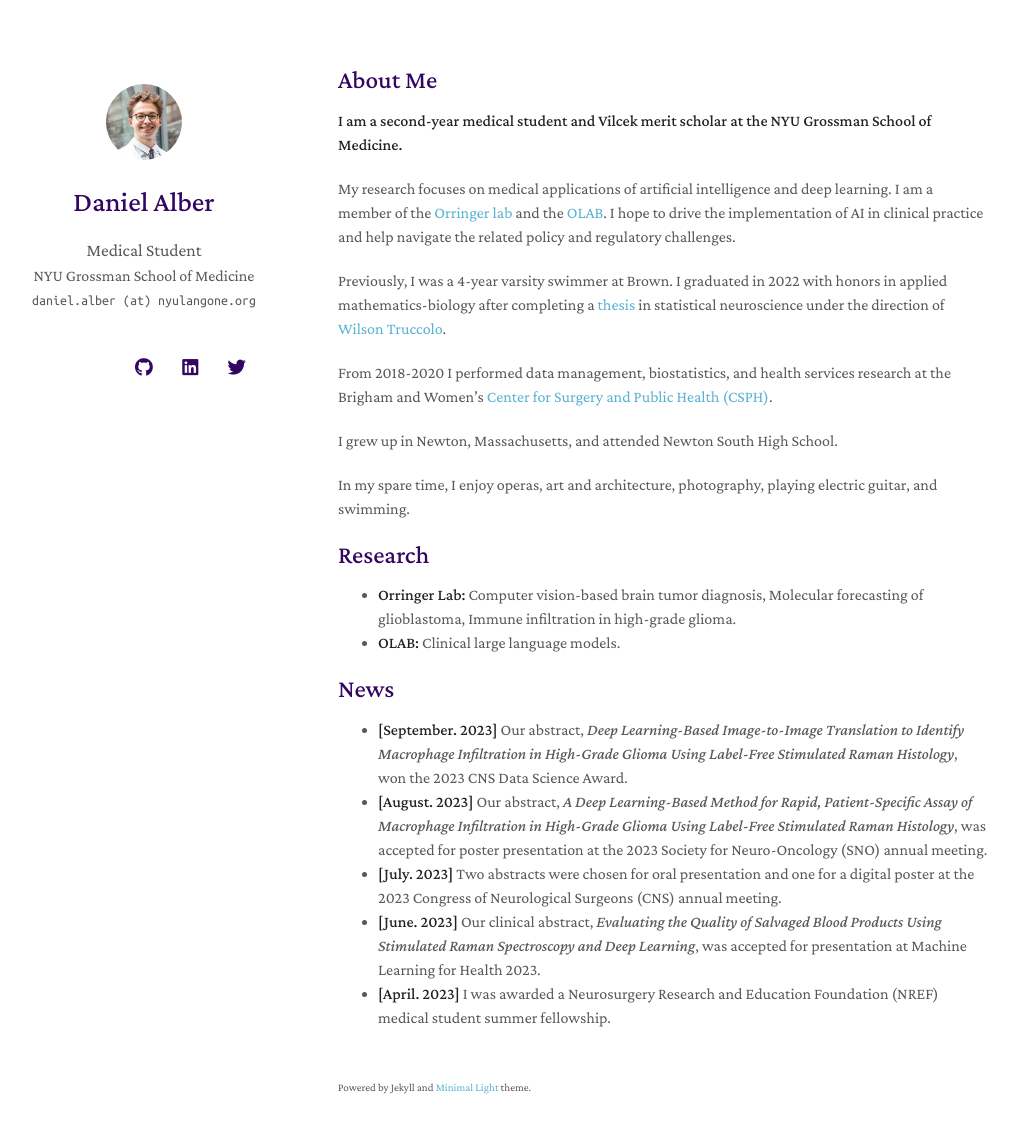
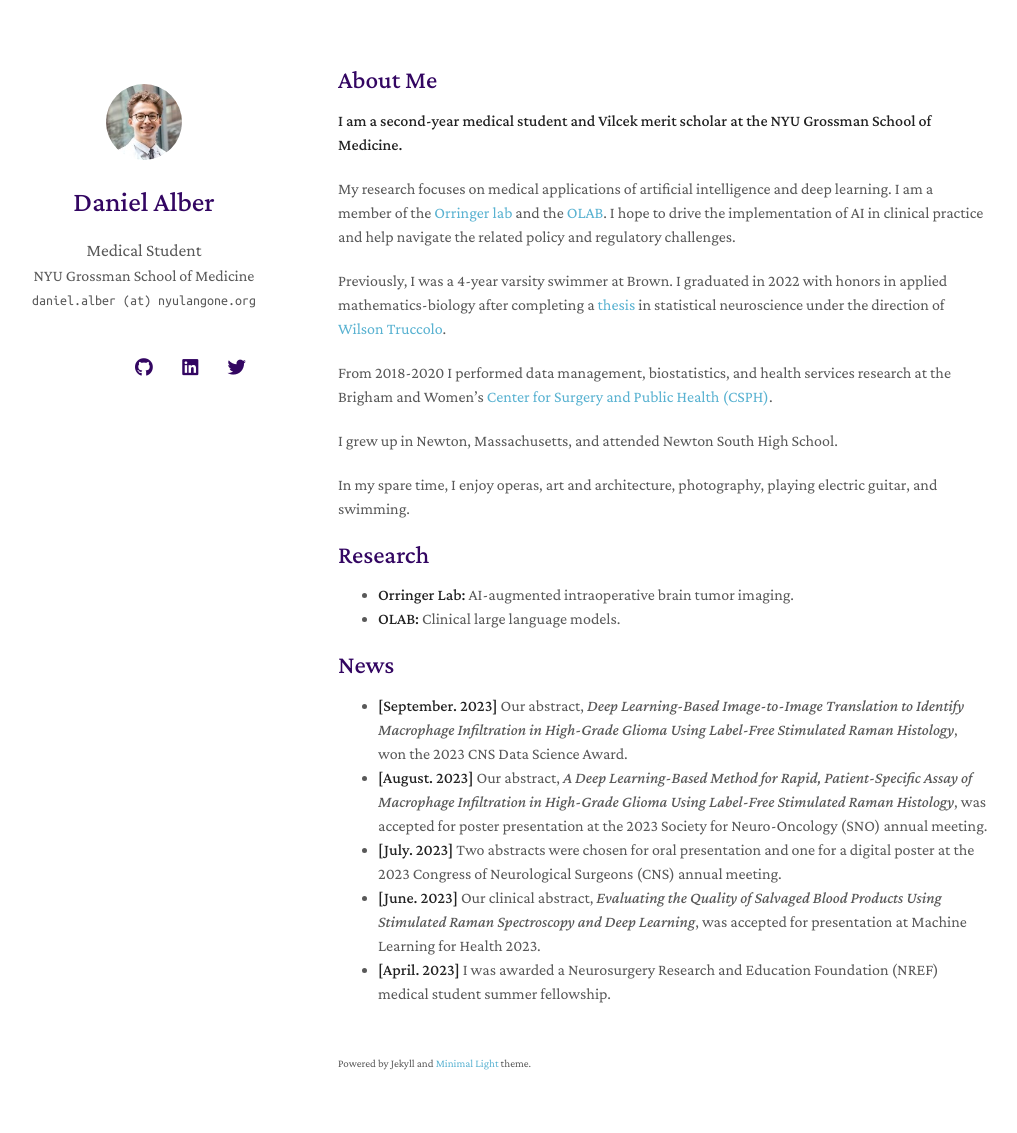
Before and after one commit to danalber/danalber.github.io, a Jekyll site: the page built from index.md, in a window 1280 px wide and 1168 px high. Shown: the top 1133 px of the window, without its empty margins (132-1149 px from the left). Built offline with Jekyll 4.4.1, drawn with Linux system fonts in a browser that asks for light colours; nearby versions of some CDN libraries; a style sheet for code colours, icons or effects is not loaded; our own code applies the rules of GitHub Pages for plain Markdown files.

Commit message:
Update index.md

```diff
--- a/index.md
+++ b/index.md
@@ -18,7 +18,7 @@ In my spare time, I enjoy operas, art and architecture, photography, playing ele
 
 ## Research
 
-- **Orringer Lab:** Computer vision-based brain tumor diagnosis, Molecular forecasting of glioblastoma, Immune infiltration in high-grade glioma.
+- **Orringer Lab:** AI-augmented intraoperative brain tumor imaging.
 - **OLAB:** Clinical large language models.
 
 ## News
```
